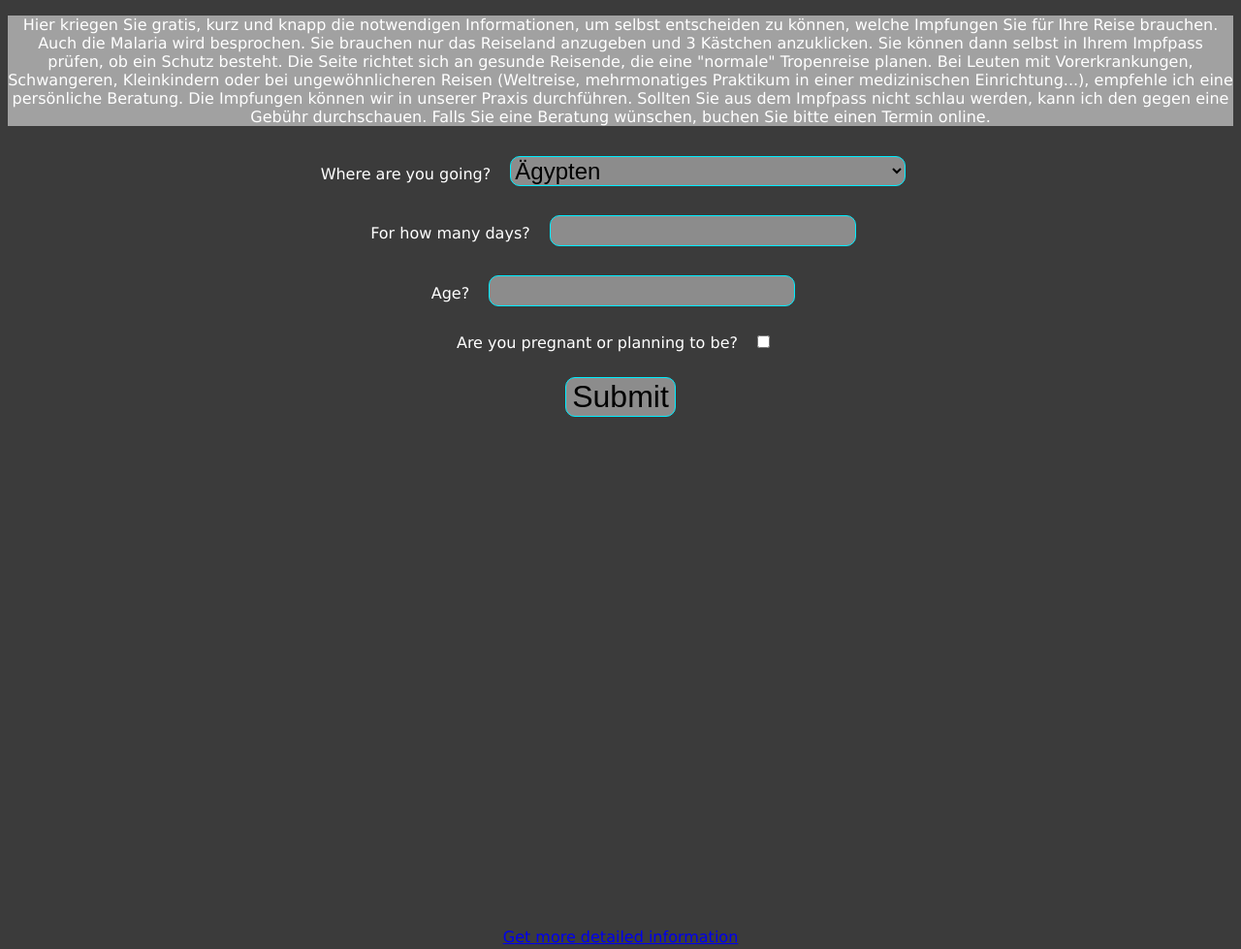
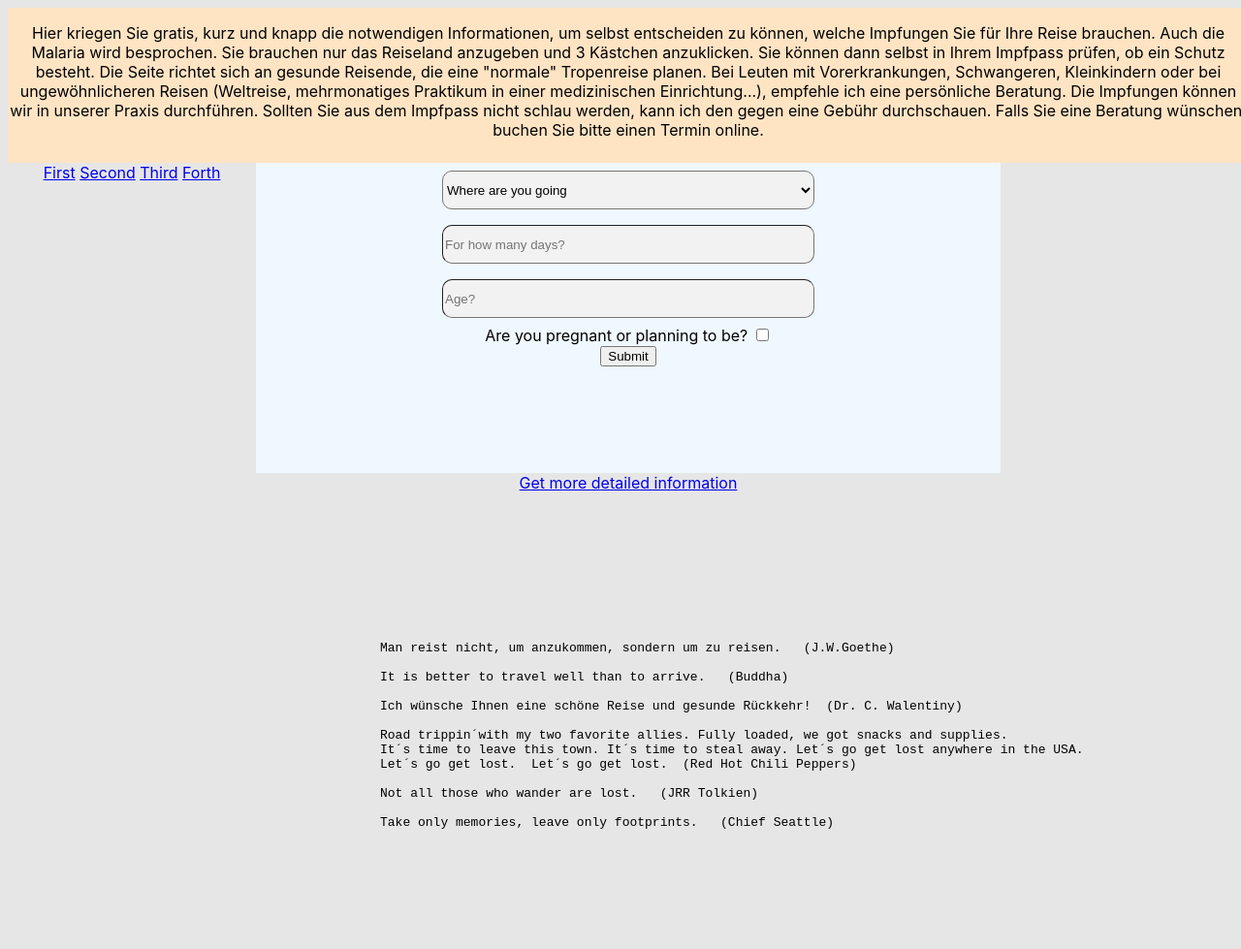
Before and after one commit to zakkayyy/ontvin.github.io, a plain HTML site: page docs/index.html in a window 1280 px wide. Shown: the whole page at 97% size. After the commit the page ends 871 px from the top, so only its background shows below. Drawn offline with Linux system fonts and the light colour scheme.

Commit message:
styling 1
changed a lot of the styling: added placeholders, changed everything to grid display

```diff
--- a/docs/appWithFilterLogic.js
+++ b/docs/appWithFilterLogic.js
@@ -107,19 +107,30 @@ function logVaccinesForCountry(countryName, vaccineTable) {
 
 function populateCountryOptions(csvData) {
     const selectElement = document.getElementById("countryInput");
+    selectElement.innerHTML = '';
 
 
 
-        selectElement.innerHTML = '';
+    const placeholder = document.createElement("option");
+    placeholder.value = "";
+    placeholder.textContent = "Where are you going";
+    placeholder.disabled = true;
+    placeholder.selected = true;
+    placeholder.classList.add("placeholderForCountryInput");
+    placeholder.classList.add("placeholderClass");
+    placeholder.style.color = "rgb(250, 0, 50)";
+
+    selectElement.appendChild(placeholder);
+    // console.log(placeholder.className);
 
 
+    csvData.sort((a, b) => a.Land.localeCompare(b.Land));
 
     csvData.forEach(country => {
         const option = document.createElement("option");
 
-            option.textContent = country.Land;
-
-
+        option.textContent = country.Land;
+        option.style.color = "hsl(50, 0%, 50%)";
         selectElement.appendChild(option);
     });
 }
--- a/docs/index.html
+++ b/docs/index.html
@@ -8,7 +8,7 @@
     <title>Form</title>
 
 
-    <link rel="stylesheet" href="style.css">
+    <link rel="stylesheet" href="layout.css">
 
 
     <script type="text/javascript" src="PapaParse-5.0.2/papaparse.min.js"></script>
@@ -30,19 +30,29 @@
         </p>
     </div>
 
+    <nav id="hamnav">
+        <!-- <img id="hamburger-icon" src="hamburger-icon.png" alt="Hamburger Icon"> -->
+        <div id="hamitems">
+          <a href="a.html">First</a>
+          <a href="b.html">Second</a>
+          <a href="c.html">Third</a>
+          <a href="d.html">Forth</a>
+        </div>
+      </nav>
+
     <div id="formContainer">
         <form>
 
-            <label for="countryInput">Where are you going?</label>
-            <select id="countryInput" name="countryInput" required>
-                <option value="" disabled selected>Select a country</option>
+            <!-- <label for="countryInput">Where are you going?</label> -->
+            <select id="countryInput" class="formInputBoxes" name="countryInput" required>
+                <!-- <option value="" disabled selected>Select a country</option> -->
             </select><br>
 
-            <label for="lengthOfStay">For how many days?</label>
-            <input id="lengthOfStay" type="number" name="lengthOfStay" required><br>
+            <!-- <label for="lengthOfStay">For how many days?</label> -->
+            <input id="lengthOfStay" class="formInputBoxes" type="number" name="lengthOfStay" placeholder="For how many days?" required><br>
 
-            <label for="age">Age?</label>
-            <input id="age" type="Number" name="age" required><br>
+            <!-- <label for="age">Age?</label> -->
+            <input id="age" class="formInputBoxes" type="Number" name="age" placeholder="Age?" required><br>
 
             <label for="isPregnant">Are you pregnant or planning to be?</label>
             <input id="isPregnant" type="checkbox" name="isPregnant"><br>
@@ -51,25 +61,35 @@
 
             <p id="result"></p>
 
-            <p id="final-words">
-                Man reist nicht, um anzukommen, sondern um zu reisen.   (J.W.Goethe)
-                It is better to travel well than to arrive.   (Buddha)
-                Ich wünsche Ihnen eine schöne Reise und gesunde Rückkehr!  (Dr. C. Walentiny)
-                Road trippin´with my two favorite allies. Fully loaded, we got snacks and supplies. It´s time to leave this town. It´s time to steal away. Let´s go get lost anywhere in the USA. Let´s go get lost.  Let´s go get lost.  (Red Hot Chili Peppers)
-                Not all those who wander are lost.   (JRR Tolkien)
-                Take only memories, leave only footprints.   (Chief Seattle)
-            </p>
+
+
 
             <p id="short-version"></p>
 
-
-
         </form>
-
     </div>
 
+    <div id="finalWordsContainer">
+        <pre id="final-words-paragraph">
+Man reist nicht, um anzukommen, sondern um zu reisen.   (J.W.Goethe)
 
-    <a href="detailed.html">Get more detailed information</a>
+It is better to travel well than to arrive.   (Buddha)
+
+Ich wünsche Ihnen eine schöne Reise und gesunde Rückkehr!  (Dr. C. Walentiny)
+
+Road trippin´with my two favorite allies. Fully loaded, we got snacks and supplies.
+It´s time to leave this town. It´s time to steal away. Let´s go get lost anywhere in the USA.
+Let´s go get lost.  Let´s go get lost.  (Red Hot Chili Peppers)
+
+Not all those who wander are lost.   (JRR Tolkien)
+
+Take only memories, leave only footprints.   (Chief Seattle)
+        </pre>
+    </div>
+
+    <div id="linkContainer">
+        <a href="detailed.html">Get more detailed information</a>
+    </div>
 
 
 
--- /dev/null
+++ b/docs/layout.css
@@ -0,0 +1,66 @@
+body {
+    display: grid;
+    grid-template-columns: repeat(5, 20vw);
+    grid-template-rows: repeat(5, 20vh);
+
+    text-align: center;
+    height: 100%;
+    font-family: Ubuntu, "SF Pro Text", Frutiger, "Frutiger Linotype", Univers, Calibri, "Gill Sans", "Gill Sans MT", "Myriad Pro", Myriad, "DejaVu Sans Condensed", "Liberation Sans", "Nimbus Sans L", Tahoma, Geneva, "Helvetica Neue", Helvetica, Arial, sans-serif;
+    background-color: hsl(0, 0%, 90%);
+}
+
+#introduction {
+    grid-column-start: 1;
+    grid-column-end: 6;
+    grid-row: 1/2;
+    text-align: center;
+    background-color: bisque;
+}
+
+#formContainer {
+    grid-column-start: 2;
+    grid-column-end: 5;
+    grid-row: 2/ 4;
+    background-color: aliceblue;
+}
+
+.placeholderForCountryInput {
+    color: rgb(0, 204, 255);
+}
+
+.formInputBoxes {
+    box-sizing: border-box;
+    background-color: hsl(0, 0%, 95%);
+
+    width: 50%;
+    height: 5vh;
+    border-radius: 10px;
+    border-width: 1px;
+    margin: 1vh;
+}
+
+.formInputBoxes:hover {
+    background-color: hsl(0, 0%, 97%);
+
+}
+
+#linkContainer {
+    grid-row-start: 4;
+    grid-row-end: 5;
+    grid-column-start: 3;
+    grid-column-end: 4;
+}
+
+
+#finalWordsContainer {
+    display: grid;
+    grid-template-columns: repeat(6, 1fr);
+    grid-column-start: 2;
+    grid-column-end: 5;
+}
+
+#final-words-paragraph {
+    grid-column-start: 2;
+    grid-column-end: 6;
+    text-align: left;
+}
--- a/docs/style.css
+++ b/docs/style.css
@@ -1,9 +1,32 @@
 body{
     text-align: center;
     height: 100%;
-    font-family: Verdana, Geneva, Tahoma, sans-serif;
+    font-family: Ubuntu, "SF Pro Text", Frutiger, "Frutiger Linotype", Univers, Calibri, "Gill Sans", "Gill Sans MT", "Myriad Pro", Myriad, "DejaVu Sans Condensed", "Liberation Sans", "Nimbus Sans L", Tahoma, Geneva, "Helvetica Neue", Helvetica, Arial, sans-serif;
     background-color: hsl(0, 0%, 23%);
+
+    display: grid;
+    grid-template-columns: repeat(5, 100px);
 }
+
+
+
+#hamnav {
+    background-image: url("hamburger-icon.png");
+    background-size:contain;
+    height: 75px;
+    background-repeat:no-repeat;
+
+    display: grid;
+    grid-column: 1;
+}
+#hamitems {
+    visibility: hidden;
+}
+#hamnav:hover > #hamitems{
+    visibility: visible;
+}
+
+
 
 form {
     display: block;
@@ -31,6 +54,7 @@ input, select, button {
     height: fit-content;
     color: white;
     background-color: hsl(0, 0%, 63%);
+    grid-column: 1, 5;
 }
 
 #introduction pre {
```
Also changed, not shown: docs/app.js (+17 -1 lines), docs/hamburger-icon.jpg (added), docs/hamburger-icon.png (added).
